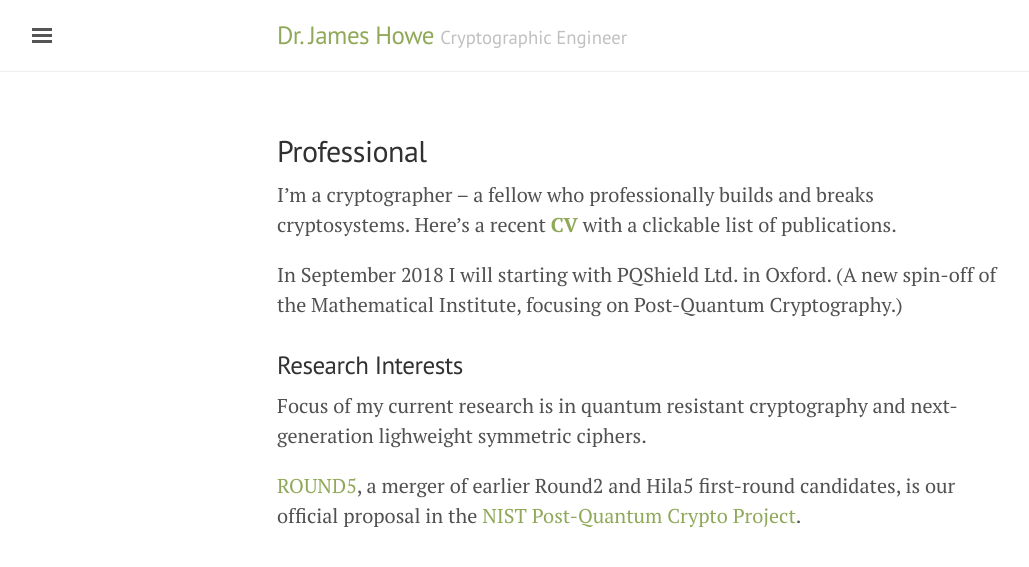
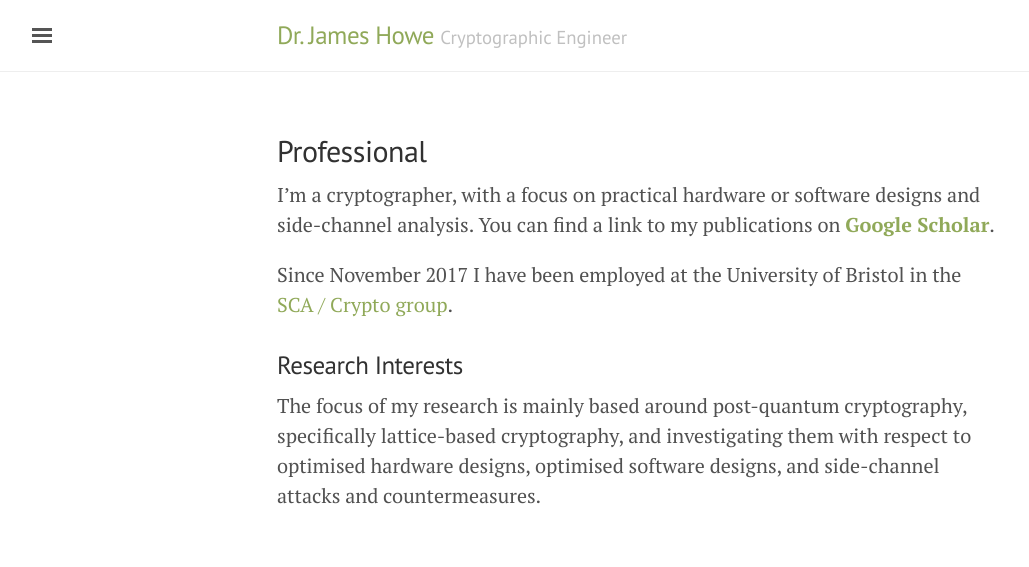
Before and after one commit to jameshoweee/jameshoweee.github.io, a Jekyll site: the page built from index.md, in a window 1280 px wide. Shown: the top 567 px of the page, without its empty margins (3-1032 px from the left). Built offline with Jekyll 4.4.1, drawn with Linux system fonts in a browser that asks for light colours.

Commit message:
Update index.md

```diff
--- a/index.md
+++ b/index.md
@@ -5,19 +5,11 @@ title: Home
 
 ## Professional
 
-I'm a cryptographer -- a fellow who professionally builds and breaks
-cryptosystems. Here's a recent [**CV**](doc/saarinen_cv.pdf) with
-a clickable list of publications.
+I'm a cryptographer, with a focus on practical hardware or software designs and side-channel analysis.
+You can find a link to my publications on [**Google Scholar**](https://scholar.google.co.uk/citations?user=LItUNn4AAAAJ&hl=en).
 
-In September 2018 I will starting with PQShield Ltd. in Oxford. (A new
-spin-off of the Mathematical Institute, focusing on Post-Quantum Cryptography.)
-
+Since November 2017 I have been employed at the University of Bristol in the [SCA / Crypto group](http://www.bristol-sca.com).
 
 ### Research Interests
 
-Focus of my current research is in quantum resistant cryptography and
-next-generation lighweight symmetric ciphers.
-
-[ROUND5](round5), a merger of earlier Round2 and Hila5 first-round candidates,
-is our official proposal in the
-[NIST Post-Quantum Crypto Project](http://csrc.nist.gov/groups/ST/post-quantum-crypto/).
+The focus of my research is mainly based around post-quantum cryptography, specifically lattice-based cryptography, and investigating them with respect to optimised hardware designs, optimised software designs, and side-channel attacks and countermeasures.
```
